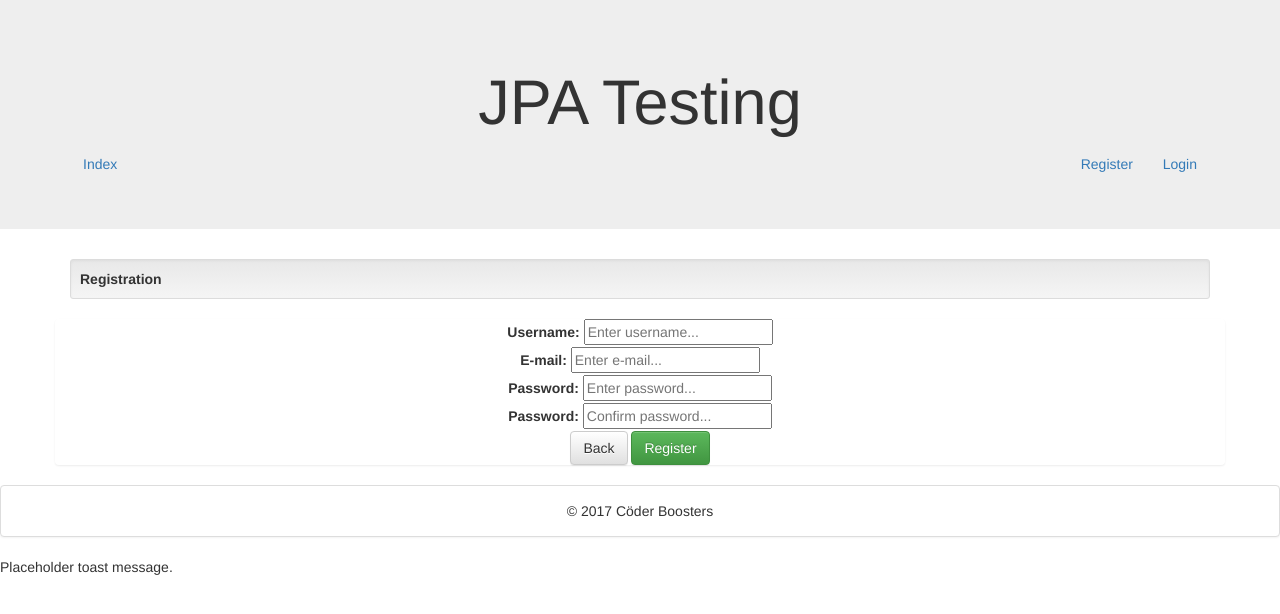
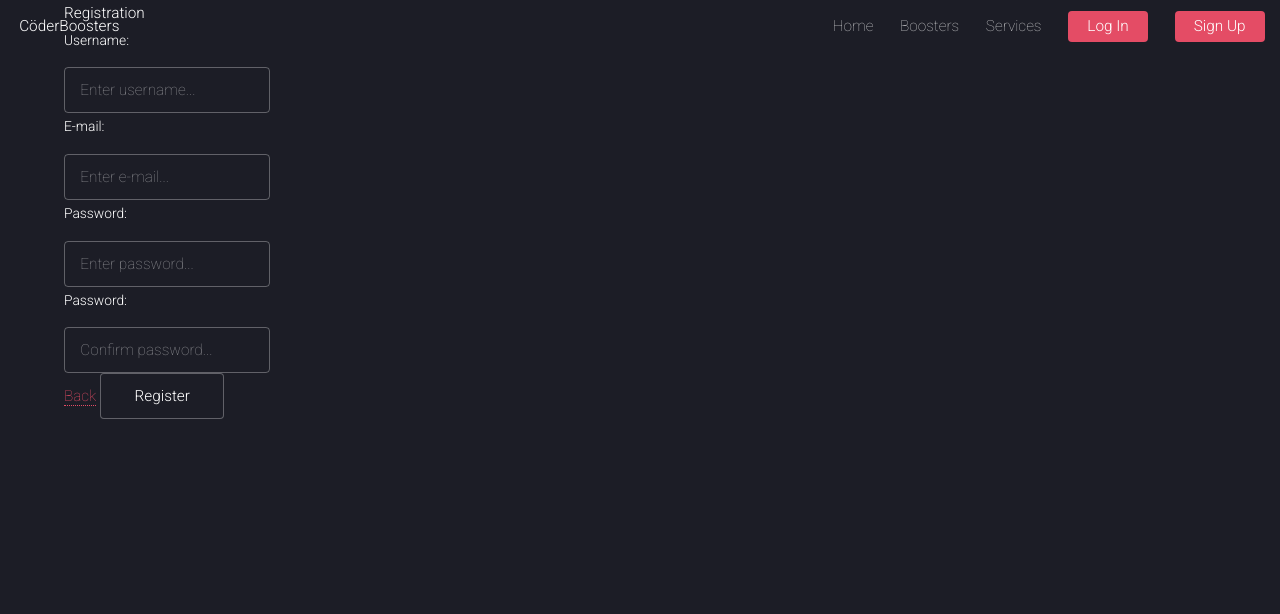
Before and after one commit to markKovacs/coder-boosters, a Spring app: page /register in a window 1280 px wide. Shown: the top 614 px of the page. Run offline with Thymeleaf, Linux system fonts and the light colour scheme; the template is opened without the code that fills it, so the values that code supplies are empty; some libraries are stand-ins or nearby versions; some web fonts are replaced.

Commit message:
Index, login, register template extends the index-header template

```diff
--- /dev/null
+++ b/src/main/resources/public/css/error-message.css
@@ -0,0 +1,20 @@
+.alert {
+    padding: 5px;
+    background-color: #f44336;
+    color: white;
+}
+
+.closebtn {
+    margin-left: 5px;
+    color: white;
+    font-weight: bold;
+    float: right;
+    font-size: 22px;
+    line-height: 20px;
+    cursor: pointer;
+    transition: 0.3s;
+}
+
+.closebtn:hover {
+    color: black;
+}
--- /dev/null
+++ b/src/main/resources/templates/index-header.html
@@ -0,0 +1,55 @@
+<!DOCTYPE html>
+<html lang="en" xmlns:layout="http://www.w3.org/1999/xhtml" xmlns:th="http://www.w3.org/1999/xhtml">
+
+<head>
+    <title>Landed by HTML5 UP</title>
+    <meta charset="utf-8"/>
+    <meta name="viewport" content="width=device-width, initial-scale=1"/>
+
+    <!--[if lte IE 8]>
+    <script th:src="@{~js/index_js/ie/html5shiv.js}"></script><![endif]-->
+    <link rel="stylesheet" th:href="@{~/css/main.css}"/>
+
+    <!--[if lte IE 9]>
+    <link rel="stylesheet" th:href="@{~/css/ie9.css}"/><![endif]-->
+    <!--[if lte IE 8]>
+    <link rel="stylesheet" th:href="@{~/css/ie8.css}"/><![endif]-->
+    <link rel="stylesheet" th:href="@{~/css/error-message.css}"/><![endif]-->
+
+</head>
+
+<!-- Header -->
+<header id="header">
+    <h1 id="logo"><a href="index.html">CöderBoosters</a></h1>
+    <nav id="nav">
+        <ul>
+            <li><a href="index.html">Home</a></li>
+            <li>
+                <a href="#">Boosters</a>
+            </li>
+            <li><a href="#">Services</a></li>
+            <li><a href="/login" class="button special">Log In</a></li>
+            <li><a href="/register" class="button special">Sign Up</a></li>
+
+        </ul>
+    </nav>
+</header>
+<body class="landing">
+
+    <div id="page-wrapper">
+
+        <div class="container-fluid" layout:fragment="index-content"></div>
+
+
+    </div>
+    <script th:src="@{~/js/index_js/jquery.min.js}" defer></script>
+    <script th:src="@{~/js/index_js/jquery.scrolly.min.js}" defer></script>
+    <script th:src="@{~/js/index_js/jquery.dropotron.min.js}" defer></script>
+    <script th:src="@{~/js/index_js/jquery.scrollex.min.js}" defer></script>
+    <script th:src="@{~/js/index_js/skel.min.js}" defer></script>
+    <script th:src="@{~/js/index_js/util.js}" defer></script>
+    <script th:src="@{~/js/index_js/ie/respond.min.js}" defer></script>
+    <script th:src="@{~/js/index_js/main.js}" defer></script>
+</body>
+
+</html>
--- a/src/main/resources/templates/layout.html
+++ b/src/main/resources/templates/layout.html
@@ -45,38 +45,20 @@
 <body>
 
     <!-- HEADER -->
-    <header class="jumbotron text-center">
+    <header id="header">
+        <h1 id="logo"><a href="index.html">CöderBoosters</a></h1>
+        <nav id="nav">
+            <ul>
+                <li><a href="index.html">Home</a></li>
+                <li>
+                    <a href="#">Boosters</a>
+                </li>
+                <li><a href="#">Services</a></li>
+                <li><a href="/login" class="button special">Sign Up</a></li>
+                <li><a href="/register" class="button special">Log In</a></li>
 
-        <h1>JPA Testing</h1>
-
-        <div class="container">
-            <div class="row">
-
-                <!-- NAV BAR -->
-                <th:block th:if="${currentUser != null}">
-                    <div class="col-xs-6 left text-left">
-                        <a class="btn" th:href="@{~/}">Index</a>
-                    </div>
-                    <div class="col-xs-6 right text-right">
-                        <a th:href="@{~/customer-profile}" class="btn">Profile</a>
-                        <form th:action="@{~/logout}" method="POST" class="btn">
-                            <input type="submit" value="Logout">
-                        </form>
-                    </div>
-                </th:block>
-                <th:block th:if="${currentUser == null}">
-                    <div class="col-xs-6 left text-left">
-                        <a class="btn" th:href="@{~/}">Index</a>
-                    </div>
-                    <div class="col-xs-6 right text-right">
-                        <a th:href="@{~/register}" class="btn">Register</a>
-                        <a th:href="@{~/login}" class="btn">Login</a>
-                    </div>
-                </th:block>
-
-            </div>
-        </div>
-
+            </ul>
+        </nav>
     </header>
 
     <!-- CONTENT -->
--- a/src/main/resources/templates/register.html
+++ b/src/main/resources/templates/register.html
@@ -1,6 +1,5 @@
-
 <!DOCTYPE html>
-<html layout:decorate="~{layout}" lang="en" xmlns:th="http://www.w3.org/1999/xhtml"
+<html layout:decorate="~{index-header}" lang="en" xmlns:th="http://www.w3.org/1999/xhtml"
       xmlns:layout="http://www.w3.org/1999/xhtml">
 
 <head>
@@ -9,7 +8,8 @@
 
 <body>
 
-<div layout:fragment="content" class="container">
+<div layout:fragment="index-content" class="container text-center">
+
 
     <div class="well well-sm">
         <strong>Registration</strong>
@@ -24,29 +24,35 @@
                 <div class="row">
                     <div class="col-xs-offset-2 col-xs-8 text-center">
 
-                        <div th:if="${errors}" id="error-messages" class="alert alert-danger">
-                            <p>You have the following errors:</p>
-                            <ul th:each="error : ${errors}">
-                                <li th:text="${error}"></li>
-                            </ul>
+                        <div th:if="${errors}" id="error-messages" >
+                            <div class="alert" th:each="error : ${errors}">
+                                <span class="alert" th:text="${error}"></span>
+                                <br>
+                            </div>
+
+
                         </div>
 
                         <form th:action="@{~/register}" method="POST">
                             <div>
                                 <label for="username">Username: </label>
-                                <input th:value="${userData.username}" id="username" name="username" class="name-input" placeholder="Enter username..." required>
+                                <input th:value="${userData.username}" type="text" id="username" name="username"
+                                       class="name-input" placeholder="Enter username..." required>
                             </div>
                             <div>
                                 <label for="email">E-mail: </label>
-                                <input th:value="${userData.email}" id="email" name="email" class="name-input" placeholder="Enter e-mail..." required>
+                                <input th:value="${userData.email}" type="text" id="email" name="email"
+                                       class="name-input" placeholder="Enter e-mail..." required>
                             </div>
                             <div>
                                 <label for="password1">Password: </label>
-                                <input id="password1" type="password" name="password1" class="name-input" placeholder="Enter password..." required>
+                                <input id="password1" type="password" name="password1" class="name-input"
+                                       placeholder="Enter password..." required>
                             </div>
                             <div>
                                 <label for="password2">Password: </label>
-                                <input id="password2" type="password" name="password2" class="name-input" placeholder="Confirm password..." required>
+                                <input id="password2" type="password" name="password2" class="name-input"
+                                       placeholder="Confirm password..." required>
                             </div>
                             <div class="text-center">
                                 <a class="btn btn-default" th:href="@{~/}">Back</a>
```
Also changed, not shown: src/main/resources/templates/index.html (+4 -44 lines), src/main/resources/templates/login.html (+12 -13 lines).
